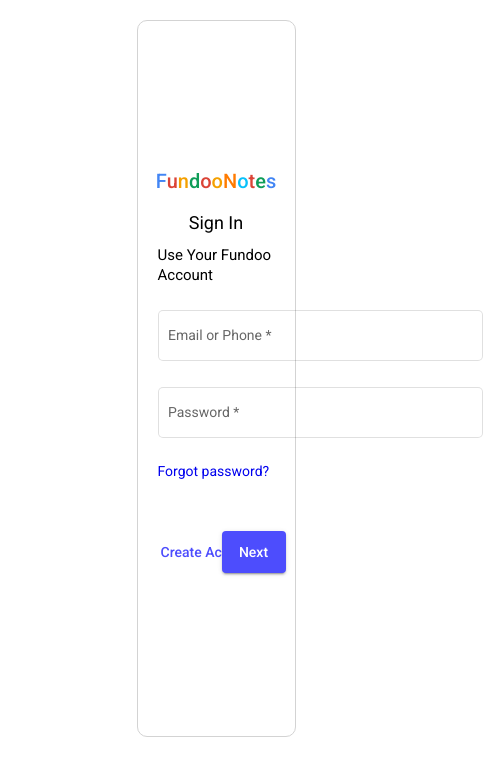
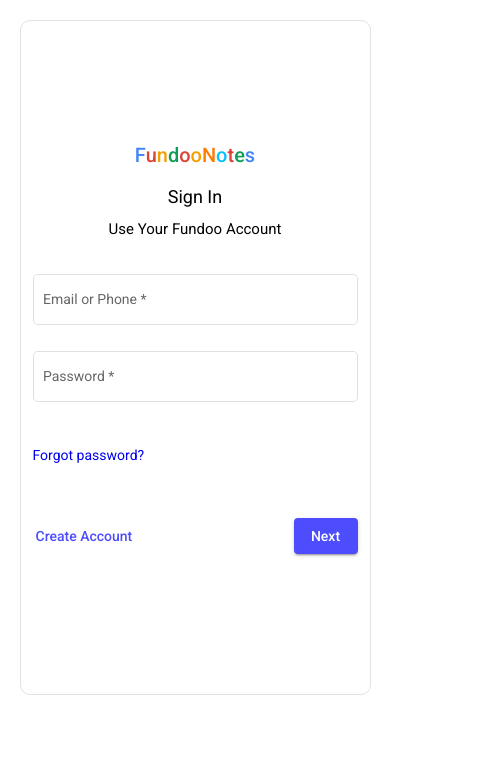
Before and after one commit to somuappu75/FundooNotes-FrontEnd, an Angular app: page /login in a window 390 px wide. Shown: the top 776 px of the page, 483 px wide, since content can reach past the window. Built offline with nearby package versions, Linux system fonts and the light colour scheme.

Commit message:
modifying some responsive
modifying some responsive for login and forgot password, and dashboard

```diff
--- a/src/app/Components/login/login.component.html
+++ b/src/app/Components/login/login.component.html
@@ -1,5 +1,5 @@
-<div class="Container">
-    <div class="Header">
+<div class="Container"ngClass.lt-md="container-lt-md" fxLayout="column"  fxLayoutAlign="center center">
+    <div class="Header"fxLayout="column"  fxLayoutAlign="center center">
         <div class="headings">
             <h2>
             <span style="color:rgb(66, 133, 244)">F</span>
@@ -19,7 +19,7 @@
          <p class="desc">Use Your Fundoo Account</p>
      </div>
      <form [formGroup]="loginForm" (ngSubmit)="onSubmit()">
-      <div class="login-content">
+      <div class="login-content"fxLayout="column"  fxLayoutAlign="center center">
          <div class="Email-content">
              <mat-form-field class="email" appearance="outline">
              <mat-label>Email or Phone</mat-label>
@@ -27,7 +27,7 @@
              <mat-error>Enter Valid Phone or Mail</mat-error>
              </mat-form-field>
          </div>
-         <div class="Password-content">
+         <div class="Password-content" fxLayout="column"  fxLayoutAlign="space-between">
                  <mat-form-field class="password" appearance="outline">
                  <mat-label>Password</mat-label>
                  <input matInput placeholder="password"formControlName="password">
@@ -36,7 +36,7 @@
                  <a routerLink="/forgotpassword" target="_blank">Forgot password?</a>
          </div>
      </div>
-     <div class="btn">
+     <div class="btn"fxLayout="row"  fxLayoutAlign="space-between center">
          <a mat-button  routerLink="/register" target="_blank">Create Account</a>
          <button mat-raised-button >Next</button>
      </div>
--- a/src/app/Components/login/login.component.scss
+++ b/src/app/Components/login/login.component.scss
@@ -1,17 +1,15 @@
 .Container{
     margin-top: 20px;
-    margin-left: 35%;
-    margin-right: 35%;
+    margin-left: 30%;
+    margin-right: 30%;
     height: 80%;
-    width:30%;
+    width:40%;
     border: 1px solid lightgrey;
     border-radius: 10px;
-    justify-content: center;
-    padding: 20px;
-    display: flex;
-    flex-direction: column;
+    padding: 50px;
     .Header{
         margin-top: -20px;
+        margin-bottom: 10px;
         display: flex;
         flex-direction: column;
         align-items: center;
@@ -48,8 +46,6 @@
         }
     }
     .btn{
-        display: flex;
-        justify-content: space-between;
         margin-top: 50px;
         a{
             color: rgb(77, 77, 253);
@@ -62,3 +58,14 @@
     }
 
 }
+.container-lt-md{
+    margin-top: 20px;
+    margin-left:5%;
+    margin-right: 5%;
+    width:90%;
+    border: 1px solid rgba(211, 211, 211, 0.651);
+    border-radius: 10px;
+    padding: 50px;
+
+
+}
--- a/src/app/Components/reset-password/reset-password.component.scss
+++ b/src/app/Components/reset-password/reset-password.component.scss
@@ -9,7 +9,7 @@
     padding: 20px;
 }
 .btn-container{
-    margin-top: 20px;
+
     text-align: end;
     .btn{
         background-color: rgb(77, 77, 253);
```
